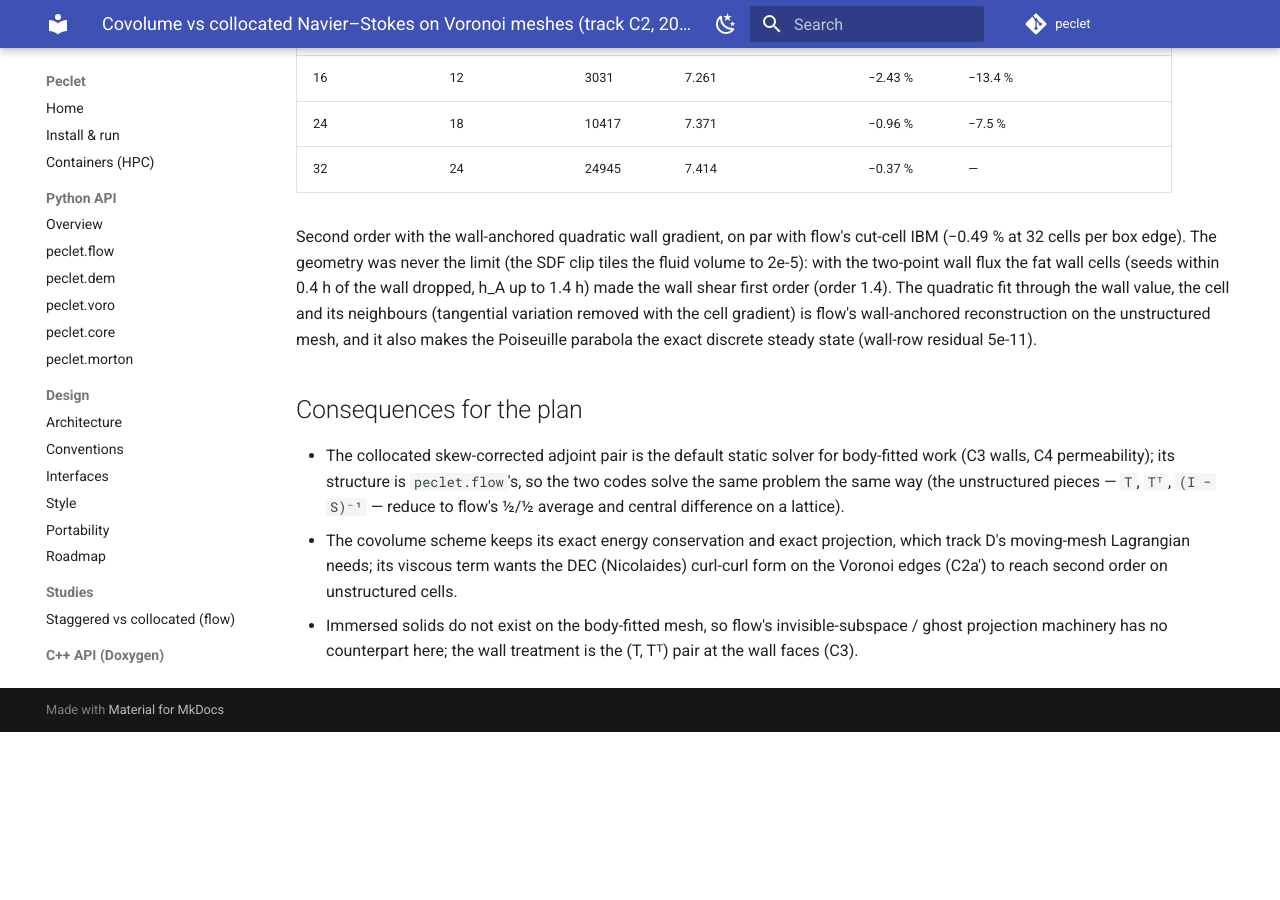
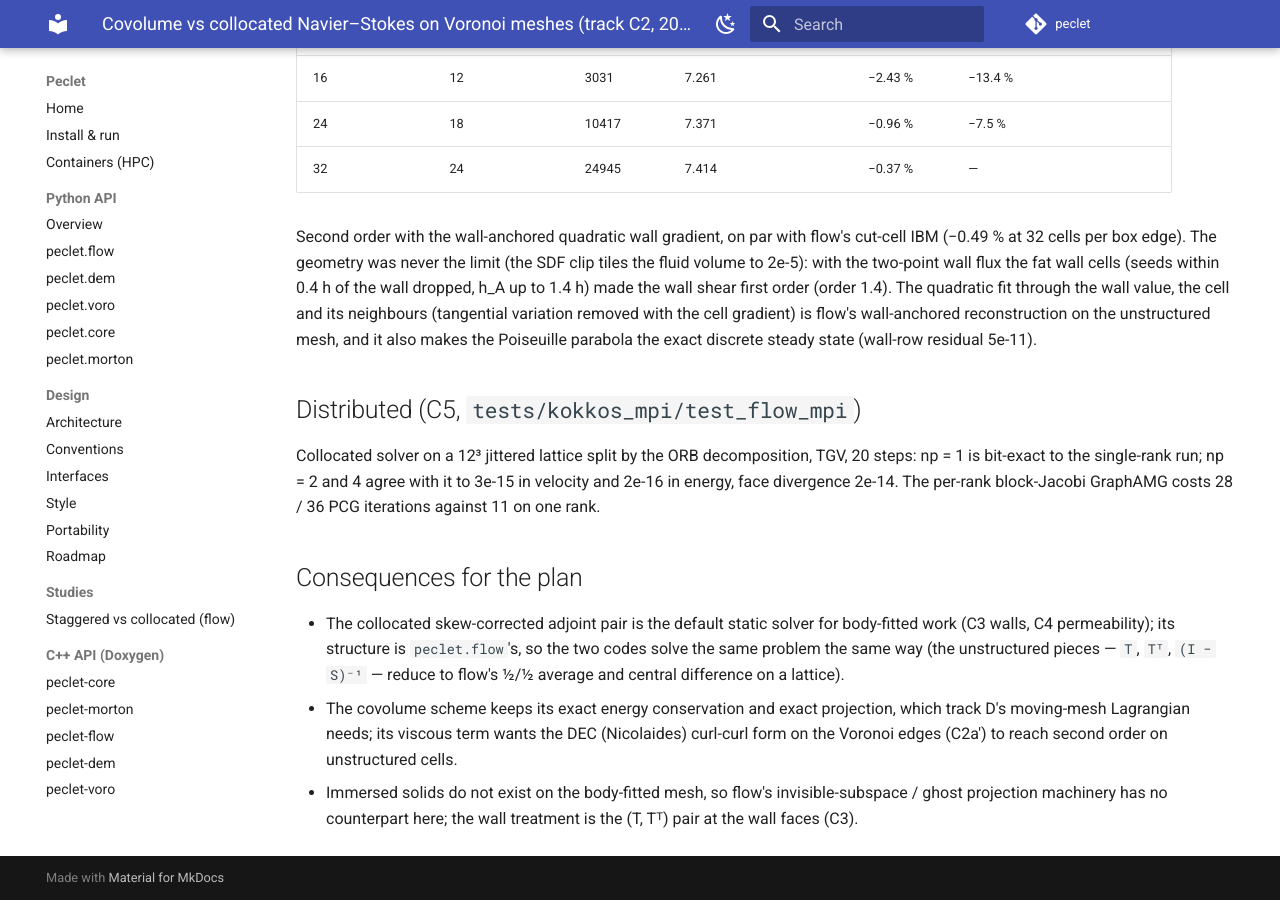
Before and after one commit to computational-chemical-engineering/peclet, an MkDocs documentation site: the page built from docs/studies/voro_covolume_vs_collocated.md, in a window 1280 px wide and 900 px high, scrolled down 3013 px. Built offline with MkDocs 1.6.1 and Material for MkDocs 9.7.7, drawn with Linux system fonts in a browser that asks for light colours; comment, search, counter and statistics services are not loaded; before the commit the page ends 3745 px from its top, so only the background shows below that.

Commit message:
voro -> 7508aec: C5 MPI half — distributed collocated solver over VoronoiHalo (np=1 bit-exact, np=2/4 to 3e-15); plan C5 row + study page
Co-Authored-By: Claude Fable 5.1 <noreply@anthropic.com>
Claude-Session: https://claude.ai/code/session_01Wqm2gbrbGKeKH8YVUHoTch

```diff
--- a/docs/studies/voro_covolume_vs_collocated.md
+++ b/docs/studies/voro_covolume_vs_collocated.md
@@ -96,6 +96,13 @@ through the wall value, the cell and its neighbours (tangential variation remove
 gradient) is flow's wall-anchored reconstruction on the unstructured mesh, and it also makes the
 Poiseuille parabola the exact discrete steady state (wall-row residual 5e-11).
 
+## Distributed (C5, `tests/kokkos_mpi/test_flow_mpi`)
+
+Collocated solver on a 12³ jittered lattice split by the ORB decomposition, TGV, 20 steps:
+np = 1 is bit-exact to the single-rank run; np = 2 and 4 agree with it to 3e-15 in velocity and
+2e-16 in energy, face divergence 2e-14. The per-rank block-Jacobi GraphAMG costs 28 / 36 PCG
+iterations against 11 on one rank.
+
 ## Consequences for the plan
 
 * The collocated skew-corrected adjoint pair is the default static solver for body-fitted work
```
Also changed, not shown: docs/VORONOI_METHODS_PLAN.md (+1 -1 lines).
